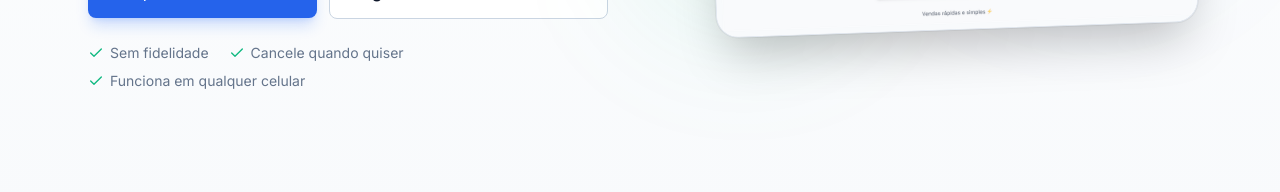
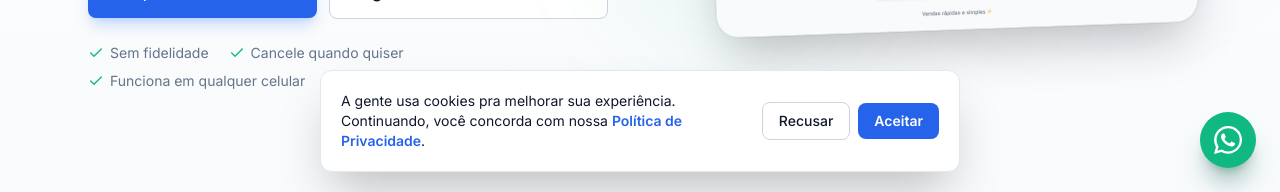
Before and after one commit to lucasSaas/LP-claude-cadernin, a Next.js app: page / in a window 1280 px wide. Shown: the part 608-800 px from the top of the page. Built offline with nearby package versions, Linux system fonts and the light colour scheme; no server answers.

Commit message:
feat: add WhatsApp float and LGPD cookie banner

```diff
--- a/src/app/layout.tsx
+++ b/src/app/layout.tsx
@@ -3,6 +3,8 @@ import { Inter, Manrope } from "next/font/google";
 import { Analytics } from "@vercel/analytics/next";
 import { GoogleAnalytics } from "@/components/analytics/GoogleAnalytics";
 import { MetaPixel } from "@/components/analytics/MetaPixel";
+import { WhatsAppFloat } from "@/components/WhatsAppFloat";
+import { CookieBanner } from "@/components/CookieBanner";
 import "./globals.css";
 
 const inter = Inter({
@@ -45,6 +47,8 @@ export default function RootLayout({
     >
       <body className="min-h-screen flex flex-col bg-brand-bg text-brand-fg font-sans">
         {children}
+        <WhatsAppFloat />
+        <CookieBanner />
         <Analytics />
         <GoogleAnalytics id={process.env.NEXT_PUBLIC_GA_ID ?? ""} />
         <MetaPixel id={process.env.NEXT_PUBLIC_META_PIXEL_ID ?? ""} />
--- /dev/null
+++ b/src/components/CookieBanner.tsx
@@ -0,0 +1,60 @@
+"use client";
+
+import { useEffect, useState } from "react";
+import Link from "next/link";
+
+const STORAGE_KEY = "no-cadernin-cookie-consent";
+
+export function CookieBanner() {
+  const [visible, setVisible] = useState(false);
+
+  useEffect(() => {
+    const stored = typeof window !== "undefined" ? localStorage.getItem(STORAGE_KEY) : null;
+    if (!stored) setVisible(true);
+  }, []);
+
+  function handle(choice: "accepted" | "declined") {
+    try {
+      localStorage.setItem(STORAGE_KEY, choice);
+    } catch {
+      // localStorage may be disabled — fall through and just hide
+    }
+    setVisible(false);
+  }
+
+  if (!visible) return null;
+
+  return (
+    <div
+      role="dialog"
+      aria-label="Aviso de cookies"
+      className="fixed inset-x-3 bottom-3 z-[60] mx-auto max-w-3xl rounded-card border border-slate-200 bg-white p-4 shadow-2xl md:inset-x-auto md:left-1/2 md:bottom-5 md:-translate-x-1/2 md:p-5"
+    >
+      <div className="flex flex-col gap-4 md:flex-row md:items-center md:justify-between">
+        <p className="text-sm text-brand-fg md:max-w-xl">
+          A gente usa cookies pra melhorar sua experiência. Continuando, você concorda com nossa{" "}
+          <Link href="/privacidade" className="font-semibold text-brand-primary hover:underline">
+            Política de Privacidade
+          </Link>
+          .
+        </p>
+        <div className="flex items-center gap-2 md:flex-shrink-0">
+          <button
+            type="button"
+            onClick={() => handle("declined")}
+            className="inline-flex items-center justify-center rounded-button border border-slate-300 bg-white px-4 py-2 text-sm font-medium text-brand-fg hover:bg-slate-50"
+          >
+            Recusar
+          </button>
+          <button
+            type="button"
+            onClick={() => handle("accepted")}
+            className="inline-flex items-center justify-center rounded-button bg-brand-primary px-4 py-2 text-sm font-semibold text-white hover:bg-brand-primary-dark"
+          >
+            Aceitar
+          </button>
+        </div>
+      </div>
+    </div>
+  );
+}
--- /dev/null
+++ b/src/components/WhatsAppFloat.tsx
@@ -0,0 +1,26 @@
+import { WHATSAPP_URL } from "@/lib/constants";
+
+export function WhatsAppFloat() {
+  return (
+    <a
+      href={WHATSAPP_URL}
+      target="_blank"
+      rel="noopener noreferrer"
+      aria-label="Falar no WhatsApp"
+      className="group fixed bottom-5 right-5 z-50 inline-flex h-14 w-14 items-center justify-center rounded-full bg-brand-success text-white shadow-xl shadow-emerald-900/30 transition-all hover:bg-brand-success-dark hover:scale-105 md:bottom-6 md:right-6"
+    >
+      <span
+        aria-hidden
+        className="pointer-events-none absolute inset-0 rounded-full bg-brand-success/60 motion-safe:animate-ping"
+      />
+      <svg
+        viewBox="0 0 24 24"
+        fill="currentColor"
+        aria-hidden
+        className="relative h-7 w-7"
+      >
+        <path d="M20.52 3.48A11.86 11.86 0 0 0 12.04 0C5.46 0 .1 5.36.1 11.94c0 2.1.55 4.16 1.6 5.97L0 24l6.27-1.65a11.93 11.93 0 0 0 5.77 1.47h.01c6.58 0 11.94-5.36 11.94-11.94 0-3.19-1.24-6.18-3.47-8.4ZM12.04 21.79h-.01a9.85 9.85 0 0 1-5.02-1.38l-.36-.21-3.72.98.99-3.63-.23-.37a9.86 9.86 0 0 1-1.51-5.24c0-5.46 4.45-9.91 9.93-9.91 2.65 0 5.14 1.03 7.01 2.91a9.83 9.83 0 0 1 2.9 7.01c0 5.46-4.45 9.84-9.98 9.84Zm5.42-7.37c-.3-.15-1.76-.87-2.04-.97-.27-.1-.47-.15-.67.15-.2.3-.77.97-.94 1.17-.17.2-.34.22-.64.07-.3-.15-1.26-.46-2.4-1.48-.89-.79-1.49-1.77-1.66-2.07-.17-.3-.02-.46.13-.61.13-.13.3-.34.45-.51.15-.17.2-.3.3-.5.1-.2.05-.37-.02-.52-.07-.15-.67-1.62-.92-2.22-.24-.58-.49-.5-.67-.51l-.57-.01c-.2 0-.52.07-.79.37-.27.3-1.04 1.02-1.04 2.48 0 1.46 1.07 2.87 1.22 3.07.15.2 2.1 3.2 5.08 4.49.71.31 1.27.49 1.7.63.71.23 1.36.19 1.87.12.57-.08 1.76-.72 2-1.41.25-.7.25-1.29.18-1.41-.07-.12-.27-.2-.57-.34Z" />
+      </svg>
+    </a>
+  );
+}
```
